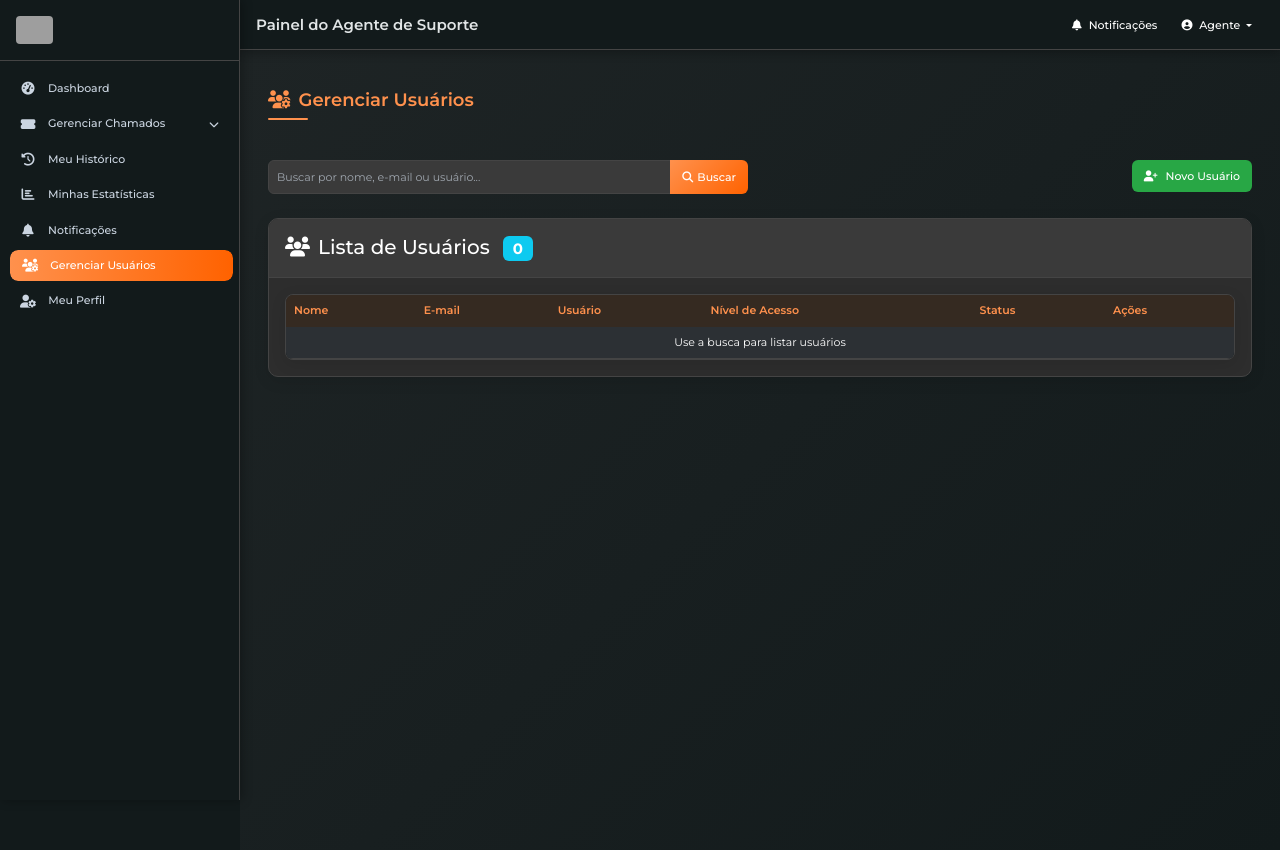
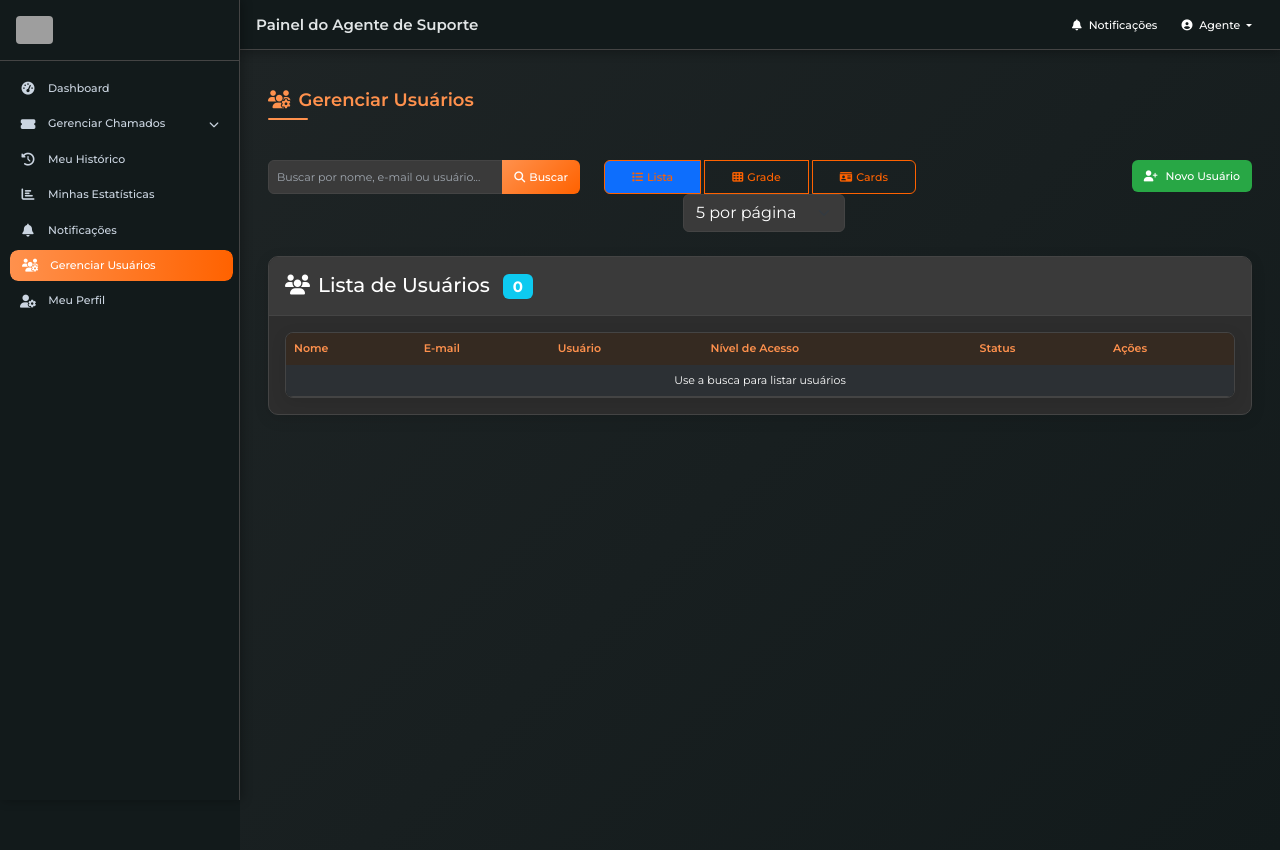
Before and after one commit to mechamederoot1/portalevoque, a Python web app: template setores/ti/templates/painel_agente.html in a window 1280 px wide, after a click on "Gerenciar Usuários". Run offline with Jinja, Linux system fonts and the light colour scheme; the template is opened without the code that fills it, so the values that code supplies are empty; some libraries are stand-ins or nearby versions; grey boxes are pictures that could not be loaded.

Commit message:
Adicionar controles de visualização e paginação melhorada
cgen-9b4d6515edfe4b829a895c09240cb603

```diff
--- a/setores/ti/templates/painel_agente.html
+++ b/setores/ti/templates/painel_agente.html
@@ -742,9 +742,9 @@
           </div>
         </div>
 
-        <!-- Filtros e Busca -->
+        <!-- Filtros, Busca e Controles de Visualização -->
         <div class="row mb-4">
-          <div class="col-md-6">
+          <div class="col-md-4">
             <div class="input-group">
               <input type="text" class="form-control" id="buscaUsuario" placeholder="Buscar por nome, e-mail ou usuário...">
               <button class="btn btn-primary" type="button" onclick="painelAgente.buscarUsuarios()">
@@ -752,7 +752,28 @@
               </button>
             </div>
           </div>
-          <div class="col-md-6 text-end">
+          <div class="col-md-4 text-center">
+            <!-- Controles de Visualização -->
+            <div class="btn-group" role="group" aria-label="Modo de visualização">
+              <button type="button" class="btn btn-outline-primary active" id="viewList" onclick="painelAgente.alterarVisualizacao('lista')">
+                <i class="fas fa-list"></i> Lista
+              </button>
+              <button type="button" class="btn btn-outline-primary" id="viewGrid" onclick="painelAgente.alterarVisualizacao('grade')">
+                <i class="fas fa-th"></i> Grade
+              </button>
+              <button type="button" class="btn btn-outline-primary" id="viewCards" onclick="painelAgente.alterarVisualizacao('cards')">
+                <i class="fas fa-id-card"></i> Cards
+              </button>
+            </div>
+            <!-- Seletor de itens por página -->
+            <select class="form-select d-inline-block w-auto ms-2" id="itensPorPagina" onchange="painelAgente.alterarItensPorPagina()">
+              <option value="5" selected>5 por página</option>
+              <option value="10">10 por página</option>
+              <option value="20">20 por página</option>
+              <option value="50">50 por página</option>
+            </select>
+          </div>
+          <div class="col-md-4 text-end">
             <button class="btn btn-success" onclick="painelAgente.abrirModalNovoUsuario()">
               <i class="fas fa-user-plus me-1"></i>Novo Usuário
             </button>
```
